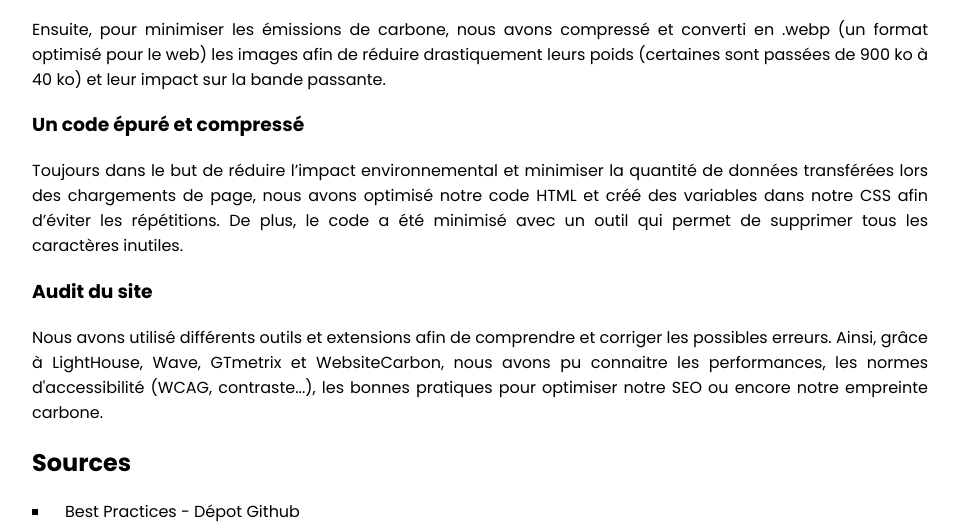
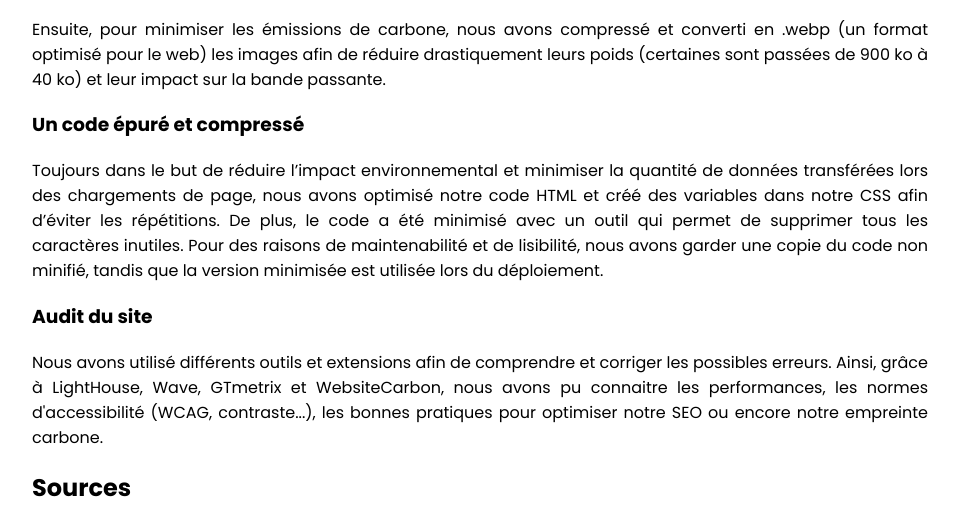
Before and after one commit to gorvelg/culture_numerique, a PHP site: page /technique.php in a window 1280 px wide. Shown: the part 739-1262 px from the top of the page, without its empty margins (160-1119 px from the left). Run offline with PHP 8.4, Linux system fonts and the light colour scheme; some libraries are stand-ins or nearby versions.

Commit message:
maj des differents fichiers

```diff
--- a/index.php
+++ b/index.php
@@ -35,7 +35,6 @@
           <a href="article.php">Voir l'article complet</a>
         </div>
       </div>
-
       <div class="article">
         <img src="images/article_4.webp" alt="bureau avec pot de fleur et ordinateur" />
         <div>
@@ -66,7 +65,6 @@
           <a href="#">Voir l'article complet</a>
         </div>
       </div>
-
       <div class="article">
         <img src="images/article_1.webp" alt="cerveau avec des circuits imprimés" />
         <div>
@@ -99,7 +97,6 @@
           <a href="#">Voir l'article complet</a>
         </div>
       </div>
-
       <div class="article">
         <img src="images/article_6.webp" alt="souris d'ordinateur avec une terre en hologramme" />
         <div>
@@ -128,7 +125,6 @@
           <a href="#">Voir l'article complet</a>
         </div>
       </div>
-
       <div class="article">
         <img src="images/article_8.webp" alt="personne qui travaille sur un ordinateur" />
         <div>
@@ -157,7 +153,6 @@
           <a href="#">Voir l'article complet</a>
         </div>
       </div>
-
       <div class="article">
         <img src="images/article_10.webp" alt="personnes connectées " />
         <div>
@@ -173,7 +168,6 @@
         </div>
       </div>
     </div>
-
     <!-- Footer -->
     <footer>
       <p>
--- a/technique.php
+++ b/technique.php
@@ -32,7 +32,8 @@
             <h3>Compression des images</h3>
             <p>Ensuite, pour minimiser les émissions de carbone, nous avons compressé et converti en .webp (un format optimisé pour le web) les images afin de réduire drastiquement leurs poids (certaines sont passées de 900 ko à 40 ko) et leur impact sur la bande passante.</p>
             <h3>Un code épuré et compressé</h3>
-            <p>Toujours dans le but de réduire l’impact environnemental et minimiser la quantité de données transférées lors des chargements de page, nous avons optimisé notre code HTML et créé des variables dans notre CSS afin d’éviter les répétitions. De plus, le code a été minimisé avec un outil qui permet de supprimer tous les caractères inutiles.</p>
+            <p>Toujours dans le but de réduire l’impact environnemental et minimiser la quantité de données transférées lors des chargements de page, nous avons optimisé notre code HTML et créé des variables dans notre CSS afin d’éviter les répétitions. De plus, le code a été minimisé avec un outil qui permet de supprimer tous les caractères inutiles. Pour des raisons de maintenabilité et de lisibilité, nous avons garder une copie du code non minifié, tandis que la version minimisée est utilisée lors du déploiement.
+            </p>
             <h3>Audit du site</h3>
             <p>Nous avons utilisé différents outils et extensions afin de comprendre et corriger les possibles erreurs. Ainsi, grâce à LightHouse, Wave, GTmetrix et WebsiteCarbon, nous avons pu connaitre les performances, les normes d'accessibilité (WCAG, contraste...), les bonnes pratiques pour optimiser notre SEO ou encore notre empreinte carbone.</p>
             <div class="source">
@@ -40,9 +41,7 @@
             <li><a href="https://github.com/cnumr/best-practices/tree/main/chapters">Best Practices - Dépot Github</a></li>
         </div>
         </div>
-
     </div>
-
     <!-- Footer -->
     <footer>
       <p>
--- a/templates/header.php
+++ b/templates/header.php
@@ -34,7 +34,7 @@
                 <li>
                   <a href="index.php">Accueil</a>
                 </li>
-                <li> <!-- https://www.w3schools.com/howto/howto_js_collapsible.asp -->
+                <li>
                   <a class="collapsible" href="#" >
                     Articles
                   </a>
```
Also changed, not shown: article.php (+0 -18 lines).
